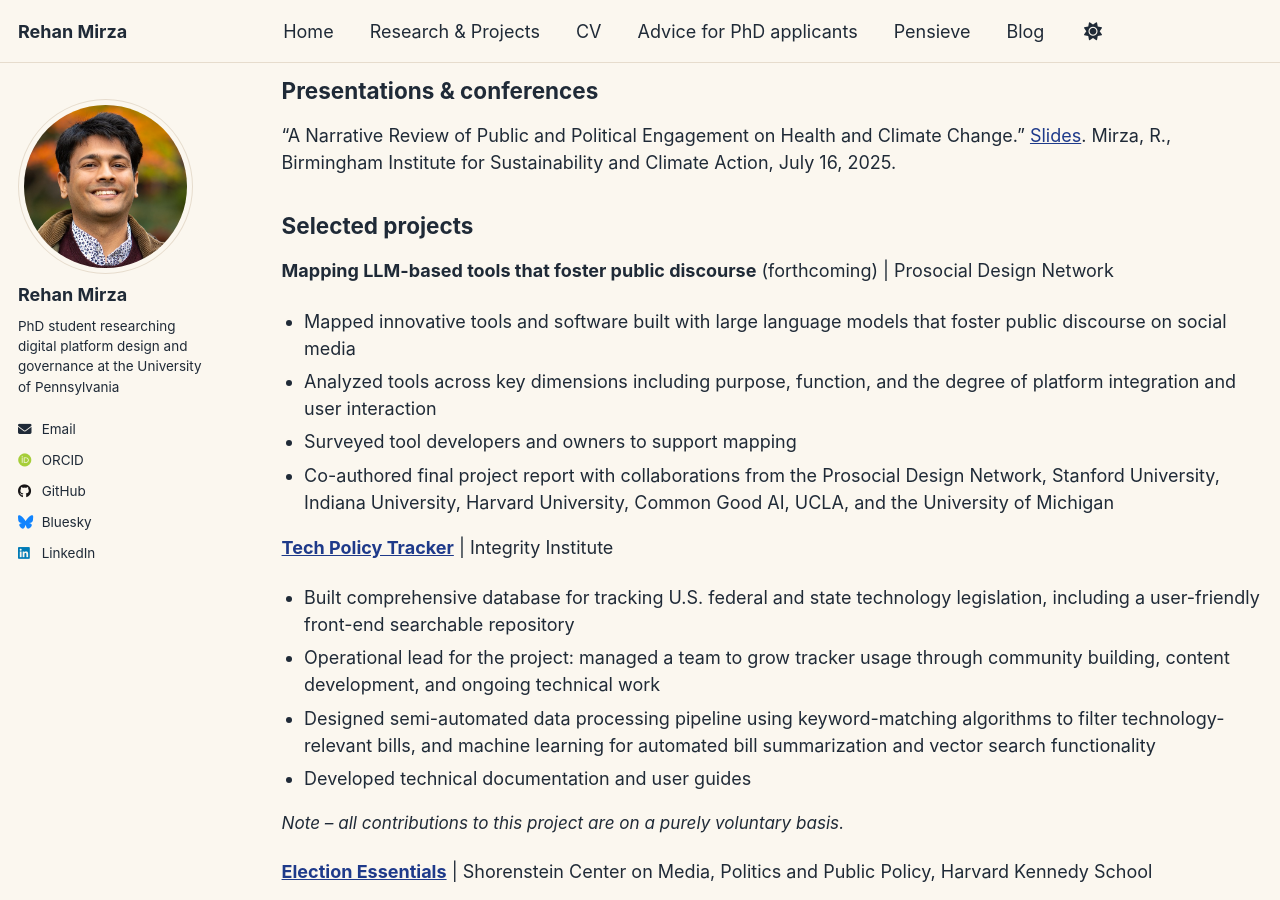
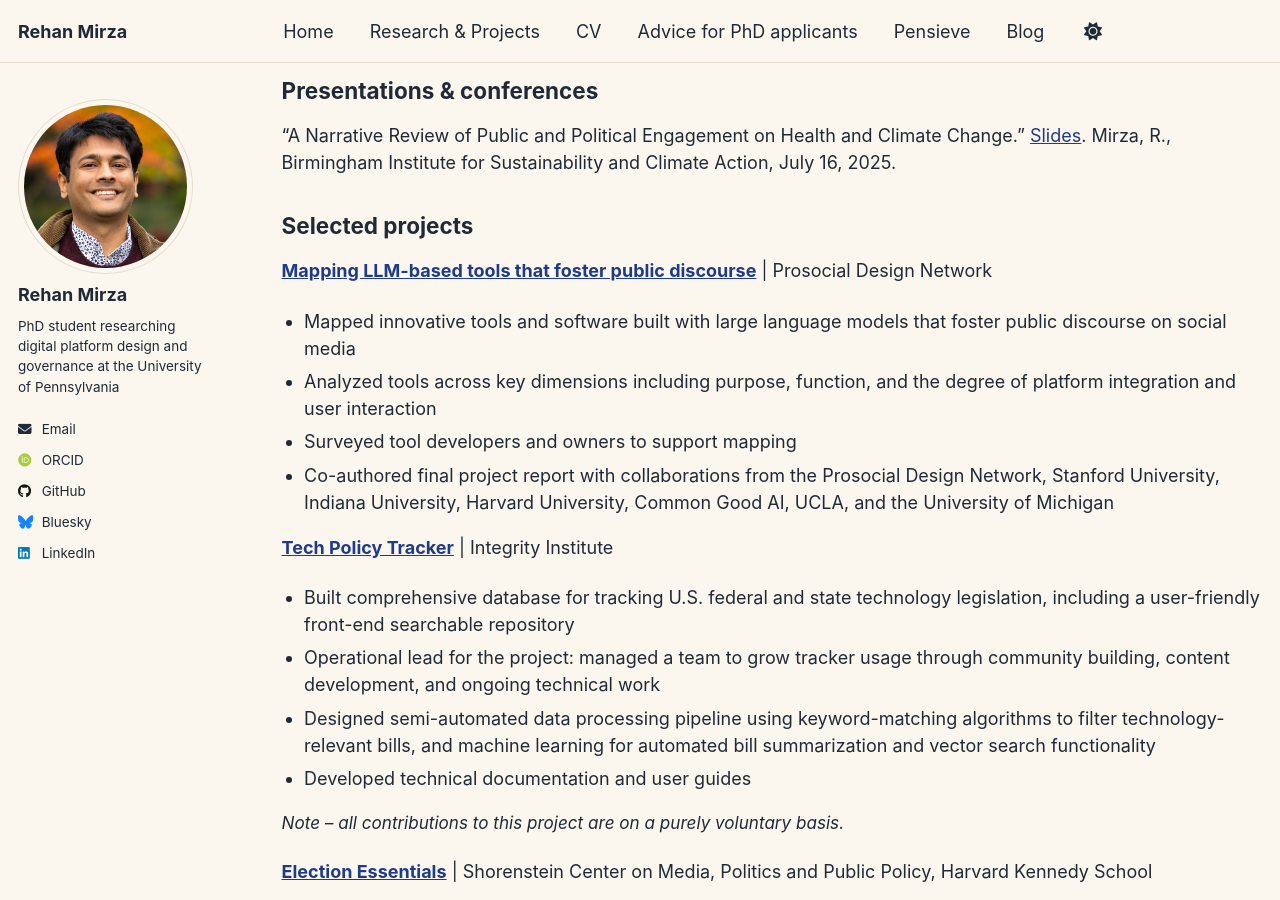
Before and after one commit to ramirza1/Rehan-Mirza, a Jekyll site: the page built from _pages/research.md, in a window 1280 px wide and 900 px high, scrolled down 823 px. Built offline with Jekyll 4.4.1, drawn with Linux system fonts in a browser that asks for light colours; some web fonts are replaced; a script that is not in the unit is left out.

Commit message:
Updated research page

```diff
--- a/_pages/research.md
+++ b/_pages/research.md
@@ -121,7 +121,7 @@ author_profile: true
 <div class="section" id="selected-projects">
   <h2>Selected projects</h2>
 
-  <p><strong>Mapping LLM-based tools that foster public discourse</strong> (forthcoming) | Prosocial Design Network</p>
+  <p><strong><a href="https://www.prosocialdesign.org/blog/report-mapping-llm-tools-for-public-discourse-pluralism-social-cohesion" target="_blank" rel="noopener">Mapping LLM-based tools that foster public discourse</a></strong> | Prosocial Design Network</p>
   <ul>
     <li>Mapped innovative tools and software built with large language models that foster public discourse on social media</li>
     <li>Analyzed tools across key dimensions including purpose, function, and the degree of platform integration and user interaction</li>
```
